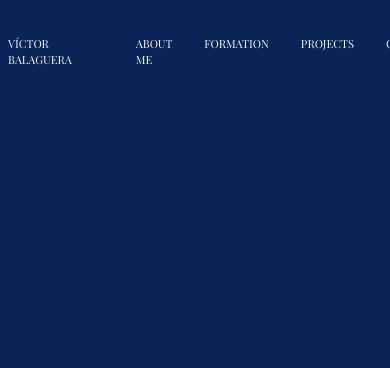
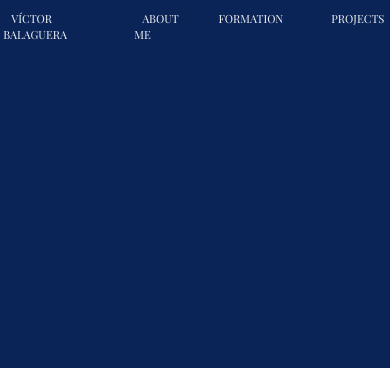
Before and after one commit to VBalaguera/bluePaper, a plain HTML site: page index.html in a window 390 px wide. Shown: the top 368 px of the page. Drawn offline with nearby package versions, Linux system fonts and the light colour scheme.

Commit message:
more responsive testing

```diff
--- a/styles/index.css
+++ b/styles/index.css
@@ -64,7 +64,7 @@ section {
 	justify-content: center;
 }
 .header-content {
-	height: 8vh;
+	height: 6vh;
 	width: 100vw;
 	margin: 1rem 0;
 	background-color: none;
@@ -420,7 +420,16 @@ input[type=submit] {
 
 @media screen and (max-width: 700px) {
 
-	header a {
+	.header-content {
+		margin: auto;
+	}
+
+	.header-content-name {
+		margin: 0 .2rem;
+	}
+
+	.header-content a {
+		margin: 0 .5rem;
 		font-size: .7rem;
 	}
 
```
